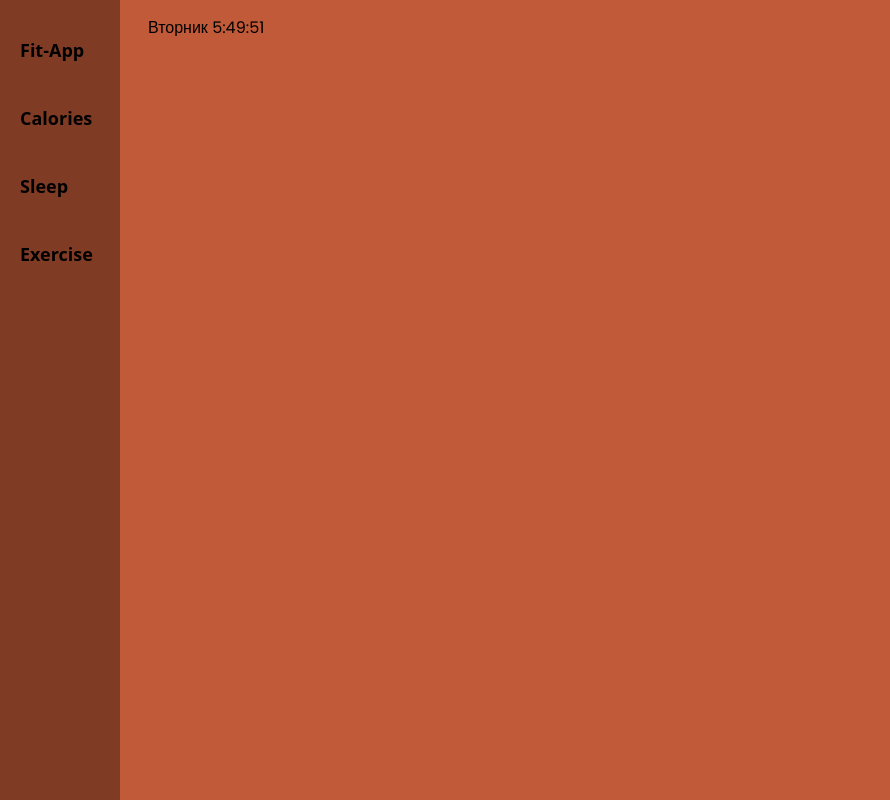
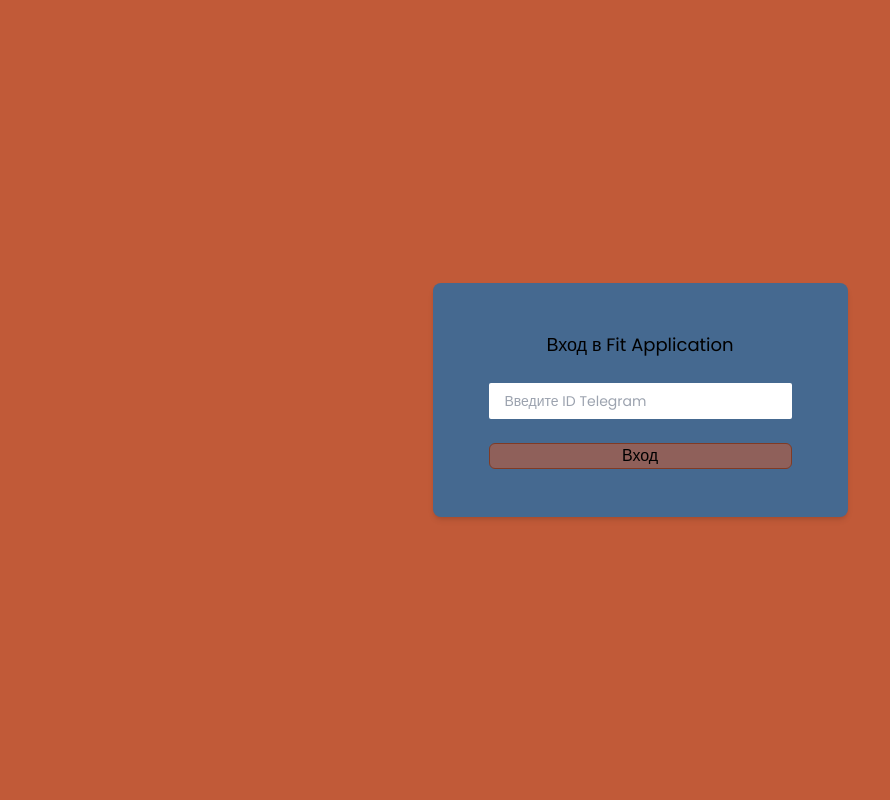
Before and after one commit to trooffEE/fit-dashboard, a Next.js app: page / in a window 1280 px wide. Shown: the whole page, without its empty margins (0-890 px from the left). Built offline with nearby package versions, Linux system fonts and the light colour scheme; no server answers.

Commit message:
feat: added (!) client-only pseudo-auth

```diff
--- /dev/null
+++ b/components/login/LoginForm.tsx
@@ -0,0 +1,44 @@
+import Router from 'next/router'
+import React, { useContext, useRef, useState } from 'react'
+import { AuthContext } from '~/contexts/auth'
+
+const LoginForm = ({ loginCallback }: { loginCallback: (value: string) => void }) => {
+  const inputRef = useRef<any>(null)
+  const [val, setVal] = useState('')
+  const { setIsLoggedIn } = useContext(AuthContext)
+
+  const handleLogin = (e: any) => {
+    e.preventDefault()
+    const value = inputRef.current ? inputRef.current.value : ''
+    if (value.length > 4) {
+      const { pathname } = Router
+      if (pathname !== '/') {
+        Router.push('/')
+      }
+      loginCallback(value)
+    }
+  }
+
+  const changeItem = (e: any) => {
+    if (inputRef.current.value.length === 1 && inputRef.current.value[0] !== '@') {
+      inputRef.current.value = `@${inputRef.current.value}`
+    }
+  }
+
+  return (
+    <div className="flex min-w-[400px] max-w-5xl flex-col gap-6 rounded-lg bg-secondary px-14 py-12 text-center shadow-md">
+      <div className="text-lg">Вход в Fit Application</div>
+      <input
+        className="rounded-sm px-4 py-2 text-sm text-gray"
+        ref={inputRef}
+        placeholder="Введите ID Telegram"
+        onChange={changeItem}
+      />
+      <button onClick={handleLogin} className="rounded-md border border-primaryDark bg-primary/60">
+        Вход
+      </button>
+    </div>
+  )
+}
+
+export default LoginForm
--- /dev/null
+++ b/contexts/auth.ts
@@ -0,0 +1,14 @@
+import { createContext } from 'react'
+import { isLoggedIn } from '~/hooks/isLoggedIn'
+
+
+export const AuthContext = createContext({
+  isLoggedIn: isLoggedIn(),
+  getUsername: () => {
+    if (typeof window !== 'undefined') {
+      return localStorage.getItem('username') as string
+    }
+    return ''
+  },
+  setIsLoggedIn: (isLoggedIn: boolean) => {},
+})
--- a/hooks/fetch.ts
+++ b/hooks/fetch.ts
@@ -1,5 +1,8 @@
-import { AxiosResponse } from 'axios'
-import { useEffect, useState } from 'react'
+import { AxiosError, AxiosResponse } from 'axios'
+import { useContext, useEffect, useState } from 'react'
+import { toast } from 'react-toastify'
+import { AuthContext } from '~/contexts/auth'
+
 
 const useFetch = <T extends unknown>(callbackFetch: () => Promise<AxiosResponse<T, any>>): [T, boolean] => {
   const [isLoading, setIsLoading] = useState(true)
@@ -17,4 +20,17 @@
   return [data, isLoading]
 }
 
+export const useCodeCheck = <T extends unknown>() => {
+  const { setIsLoggedIn } = useContext(AuthContext)
+  const checkCode = (data: AxiosError<T>) => {
+    if (data.response?.status === 403) {
+      localStorage.setItem('username', '')
+      toast.error('Доступ запрещен, введите корретное имя пользователя бота ⛔')
+      setIsLoggedIn(false)
+    }
+  }
+
+  return { checkCode }
+}
+
 export default useFetch
--- /dev/null
+++ b/hooks/isLoggedIn.ts
@@ -0,0 +1,13 @@
+export const isLoggedIn = () => {
+  if (typeof window !== 'undefined') {
+    return !!localStorage.getItem('username')
+  }
+  return ''
+}
+
+export const currentUser = () => {
+  if (isLoggedIn()) {
+    return localStorage.getItem('username') as string
+  }
+  return ''
+}
--- a/package.json
+++ b/package.json
@@ -24,6 +24,7 @@
     "react": "18.2.0",
     "react-dom": "18.2.0",
     "react-loader-spinner": "^5.3.4",
+    "react-toastify": "^9.1.3",
     "recharts": "^2.5.0",
     "tailwindcss": "3.3.1",
     "typescript": "5.0.4"
--- a/pages/_app.tsx
+++ b/pages/_app.tsx
@@ -1,4 +1,5 @@
 import _ from 'lodash'
+import { ToastContainer } from 'react-toastify'
 import { useEffect, useState } from 'react'
 import { Poppins } from 'next/font/google'
 import dayjs from 'dayjs'
@@ -11,6 +12,11 @@
 import type { AppProps } from 'next/app'
 import NavigationBar from '~/components/NavigationBar'
 import '~/styles/globals.css'
+import { AuthContext } from '~/contexts/auth'
+import { currentUser, isLoggedIn as loginHelper } from '~/hooks/isLoggedIn'
+import NoSSR from '~/components/NoSSR'
+import LoginForm from '~/components/login/LoginForm'
+import 'react-toastify/dist/ReactToastify.css';
 
 dayjs.extend(weekday)
 dayjs.extend(localizedFormat)
@@ -26,6 +32,17 @@
 
 export default function App({ Component, pageProps }: AppProps) {
   const [currentTimeString, setCurrentTimeString] = useState<string | null>(null)
+  const [isLoggedIn, setIsLoggedIn] = useState<boolean>(!!loginHelper())
+  const getUsername = currentUser
+  const logOut = () => {
+    localStorage.setItem('username', '')
+    setIsLoggedIn(false)
+  }
+
+  const logIn = (value: string) => {
+    localStorage.setItem('username', value)
+    setIsLoggedIn(true)
+  }
 
   useEffect(() => {
     const timerId = setInterval(() => {
@@ -33,14 +50,44 @@
     }, 1000)
     return () => clearInterval(timerId)
   }, [])
+  const layoutFix = isLoggedIn ? 'col-start-2' : 'col-start-1'
 
   return (
-    <div className="grid h-screen w-screen grid-cols-layout gap-4 bg-primary">
-      <NavigationBar />
-      <div className={`col-span-full col-start-2 px-3 py-4 ${font.className}`}>
-        {currentTimeString && <span>{_.capitalize(currentTimeString)}</span>}
-        <Component {...pageProps} currentTimeString={currentTimeString} />
-      </div>
-    </div>
+    <NoSSR>
+      <AuthContext.Provider value={{ isLoggedIn, setIsLoggedIn, getUsername }}>
+        <div className="grid h-screen w-screen grid-cols-layout gap-4 bg-primary">
+          {isLoggedIn && <NavigationBar />}
+          <div className={`col-span-full px-3 py-4 ${font.className} ${layoutFix}`}>
+            {isLoggedIn ? (
+              <>
+                <div className="flex w-full justify-between">
+                  {currentTimeString && (
+                    <>
+                      <span>{_.capitalize(currentTimeString)}</span>
+                      <button onClick={logOut}>LogOut</button>
+                    </>
+                  )}
+                </div>
+                <Component {...pageProps} />
+              </>
+            ) : (
+              <div className="flex h-full w-full items-center justify-center">
+                <LoginForm loginCallback={logIn} />
+              </div>
+            )}
+          </div>
+        </div>
+        <ToastContainer
+          position="bottom-right"
+          autoClose={5000}
+          hideProgressBar={false}
+          newestOnTop={false}
+          closeOnClick
+          rtl={false}
+          pauseOnFocusLoss
+          theme="light"
+        />
+      </AuthContext.Provider>
+    </NoSSR>
   )
 }
--- a/pages/exercise/index.tsx
+++ b/pages/exercise/index.tsx
@@ -1,17 +1,24 @@
-import React, { useEffect, useState } from 'react'
+import React, { useContext, useEffect, useState } from 'react'
 import ExerciseCard from '~/components/trainings/ExerciseCard'
+import { AuthContext } from '~/contexts/auth'
+import { useCodeCheck } from '~/hooks/fetch'
 import { ExerciseResponse, fetchAllExercises } from '~/services/trainings'
 
 type Props = {}
 
 const Exercise = (props: Props) => {
   const [exercises, setExercises] = useState<ExerciseResponse[]>([])
+  const { isLoggedIn, getUsername } = useContext(AuthContext)
+  const { checkCode } = useCodeCheck()
 
   useEffect(() => {
-    fetchAllExercises()
-      .then(({ data }) => {
-        setExercises(data)
-      })
+    if (isLoggedIn) {
+      fetchAllExercises(getUsername())
+        .then(({ data }) => {
+          setExercises(data)
+        })
+        .catch(checkCode)
+    }
   }, [])
 
   return (
```
Also changed, not shown: services/trainings.ts (+4 -4 lines), utils/checkCode.ts (added), 1 other file (tests, documents, lock files or other folders).
